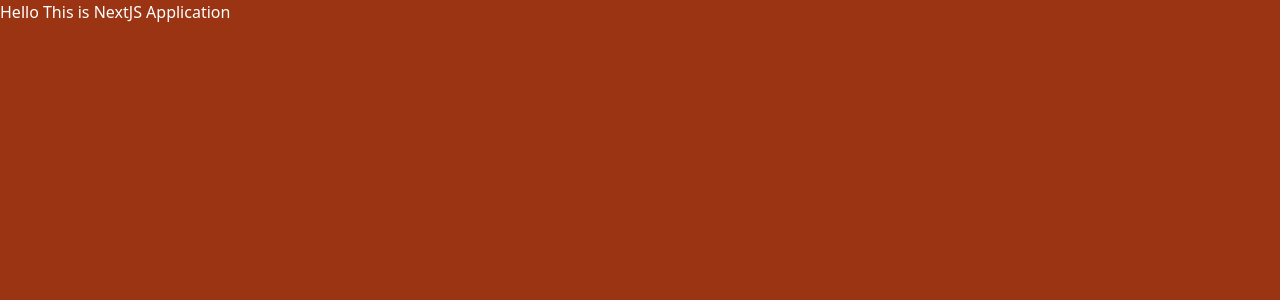
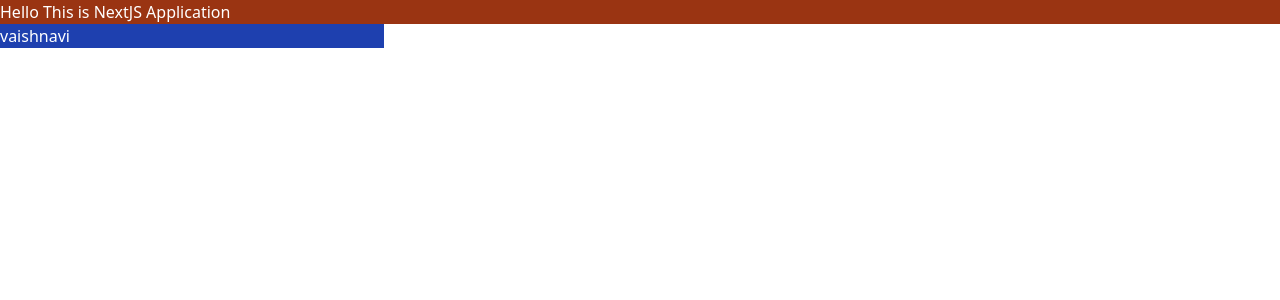
Before and after one commit to sumanmalakar/Project_Exhibition, a Next.js app: page / in a window 1280 px wide. Shown: the top 300 px of the page. Built offline with nearby package versions, Linux system fonts and the light colour scheme.

Commit message:
my 1st contribution

```diff
--- a/pages/index.jsx
+++ b/pages/index.jsx
@@ -17,10 +17,10 @@ export default function Home() {
       <main >
 
 
-          <div className="bg-orange-800 h-screen text-white">
+          <div className="bg-orange-800 h-1/2 text-white">
             <h1>Hello This is NextJS Application</h1>
           </div>
-
+      <div className="bg-blue-800 text-white w-96 justify-center"> vaishnavi</div>
 
       </main>
     </>
```
